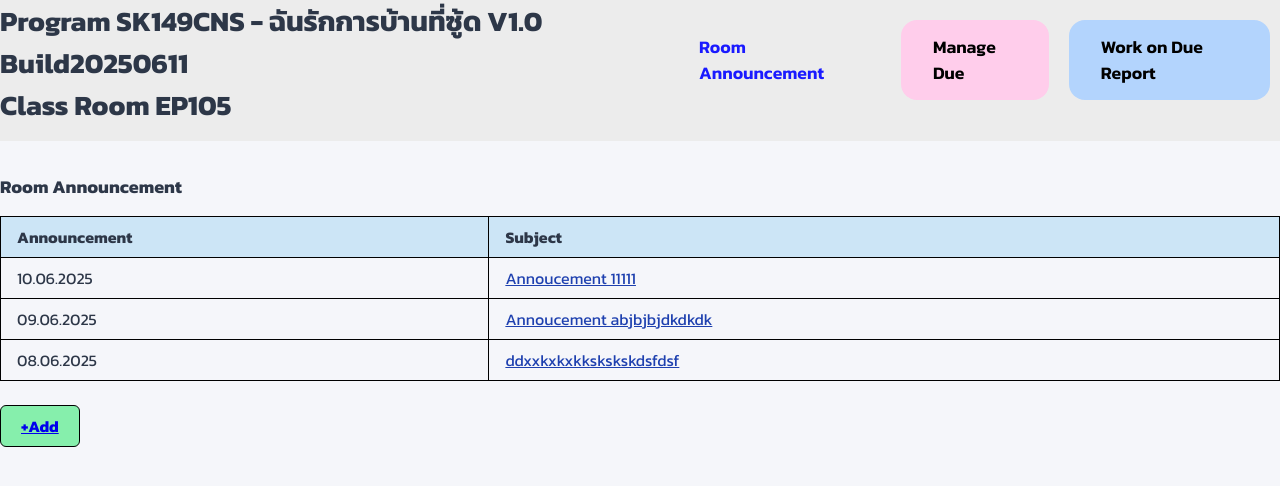
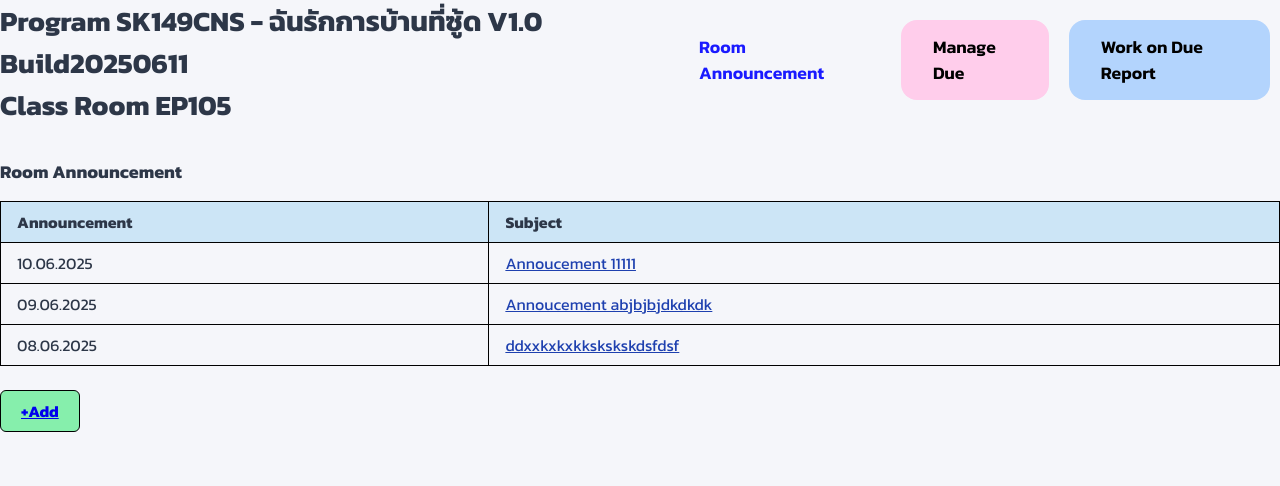
Before and after one commit to phatphoom/student-task-react, a Next.js app: page /room-announcement in a window 1280 px wide. Shown: the top 486 px of the page. Built offline with nearby package versions, Linux system fonts and the light colour scheme.

Commit message:
feat : fix css

```diff
--- a/src/app/room-announcement/RoomAnnouncement.css
+++ b/src/app/room-announcement/RoomAnnouncement.css
@@ -8,11 +8,6 @@
 /* .container {
   padding: 1.5rem;
 } */
-
-.group-button-and-text {
-  padding-bottom: 15px;
-  background-color: #ececec;
-}
 
 .title {
   font-size: 1.75rem;
```
